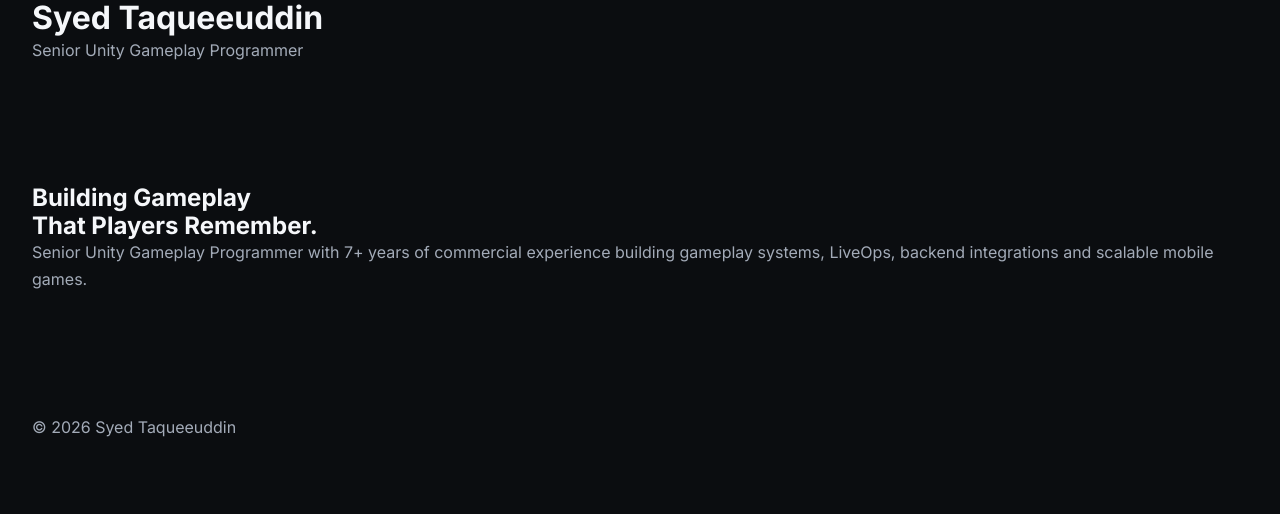
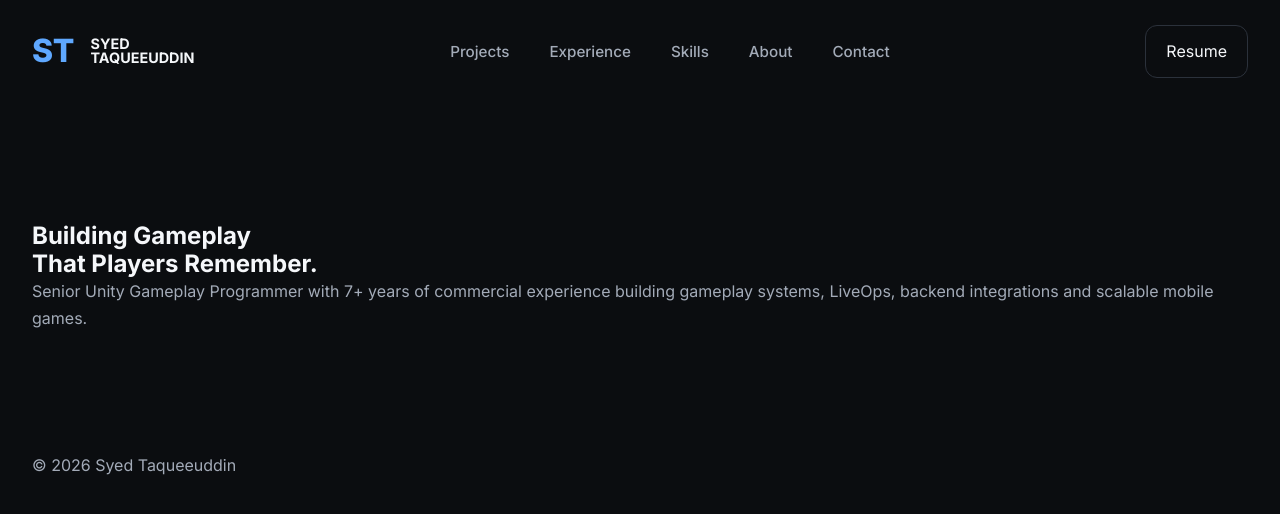
Before and after one commit to syedtaq3/syed-taqueeuddin-portfolio, a plain HTML site: page index.html in a window 1280 px wide. Drawn offline with Linux system fonts and the light colour scheme.

Commit message:
update: Build premium navigation

```diff
--- a/assets/css/components.css
+++ b/assets/css/components.css
@@ -0,0 +1,132 @@
+/* ==========================================================================
+   HEADER
+   ========================================================================== */
+
+.site-header {
+
+    position: sticky;
+    top: 0;
+
+    z-index: 1000;
+
+    padding: 24px 0;
+
+}
+
+/* ==========================================================================
+   NAVBAR
+   ========================================================================== */
+
+.navbar {
+
+    display: flex;
+
+    justify-content: space-between;
+
+    align-items: center;
+
+}
+
+/* ==========================================================================
+   LOGO
+   ========================================================================== */
+
+.logo {
+
+    display: flex;
+
+    align-items: center;
+
+    gap: 16px;
+
+}
+
+.logo-mark {
+
+    font-size: 2rem;
+
+    font-weight: 800;
+
+    color: var(--color-primary);
+
+}
+
+.logo-text {
+
+    display: flex;
+
+    flex-direction: column;
+
+    line-height: 1;
+
+}
+
+.logo-text span:first-child {
+
+    font-size: .9rem;
+
+    font-weight: 700;
+
+}
+
+.logo-text span:last-child {
+
+    font-size: .9rem;
+
+    font-weight: 700;
+
+}
+
+/* ==========================================================================
+   NAV LINKS
+   ========================================================================== */
+
+.nav-links {
+
+    list-style: none;
+
+    display: flex;
+
+    gap: 40px;
+
+}
+
+.nav-links a {
+
+    color: var(--color-text-muted);
+
+    font-size: .95rem;
+
+    font-weight: 500;
+
+}
+
+.nav-links a:hover {
+
+    color: var(--color-text);
+
+}
+
+/* ==========================================================================
+   RESUME BUTTON
+   ========================================================================== */
+
+.resume-button {
+
+    border: 1px solid var(--color-border);
+
+    border-radius: var(--radius-md);
+
+    padding: 12px 20px;
+
+    transition: .25s ease;
+
+}
+
+.resume-button:hover {
+
+    border-color: var(--color-primary);
+
+    color: var(--color-primary);
+
+}
--- a/index.html
+++ b/index.html
@@ -29,13 +29,42 @@
 
 <body>
 
-<header>
+<header class="site-header">
 
     <div class="container">
 
-        <h1>Syed Taqueeuddin</h1>
+        <nav class="navbar">
 
-        <p>Senior Unity Gameplay Programmer</p>
+            <a href="#" class="logo">
+
+                <span class="logo-mark">ST</span>
+
+                <span class="logo-text">
+
+                    <span>SYED</span>
+                    <span>TAQUEEUDDIN</span>
+
+                </span>
+
+            </a>
+
+            <ul class="nav-links">
+
+                <li><a href="#projects">Projects</a></li>
+                <li><a href="#experience">Experience</a></li>
+                <li><a href="#skills">Skills</a></li>
+                <li><a href="#about">About</a></li>
+                <li><a href="#contact">Contact</a></li>
+
+            </ul>
+
+            <a href="#" class="resume-button">
+
+                Resume
+
+            </a>
+
+        </nav>
 
     </div>
 
```
